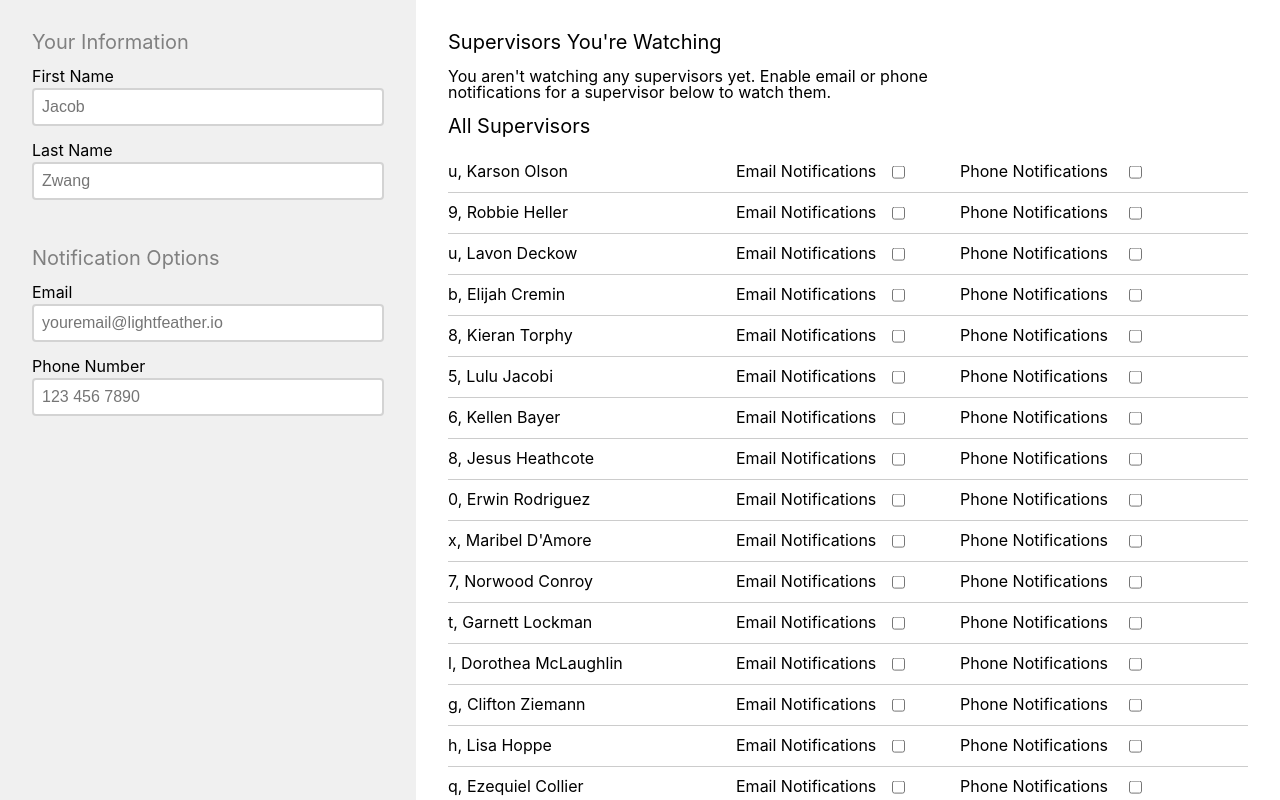
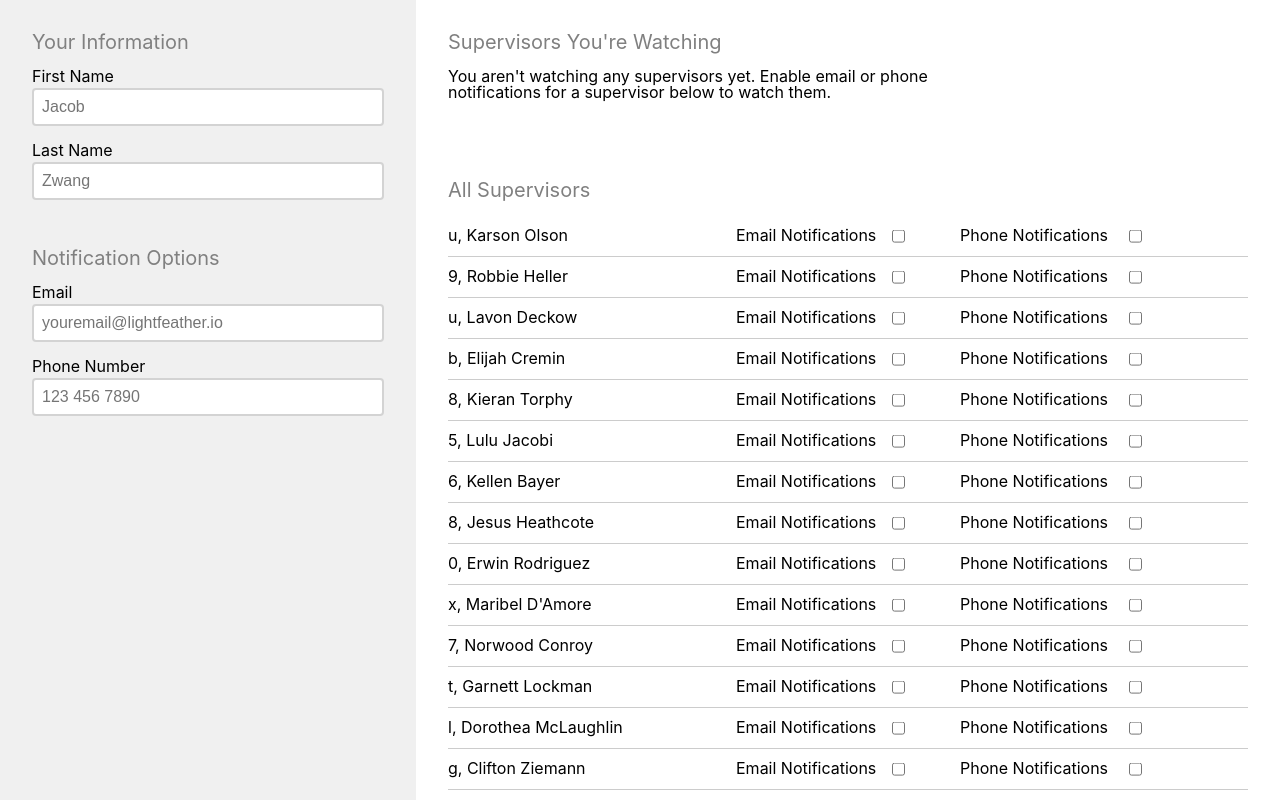
Before and after one commit to JacobZwang/lightfeather-supervisors, a React (Create React App) app: page / in a window 1280 px wide. Shown: the top 800 px of the page. Built offline with nearby package versions, Linux system fonts and the light colour scheme.

Commit message:
change h1 to h2 for semantics

```diff
--- a/src/App.tsx
+++ b/src/App.tsx
@@ -49,7 +49,7 @@ function App() {
 			</div>
 
 			<div>
-				<h1>Supervisors You're Watching</h1>
+				<h2>Supervisors You're Watching</h2>
 
 				{supervisors.filter((s) => s.isWatching).length ? (
 					<table>
@@ -68,7 +68,9 @@ function App() {
 					</p>
 				)}
 
-				<h1>All Supervisors</h1>
+				<br />
+
+				<h2>All Supervisors</h2>
 
 				<table>
 					<tbody>
```
